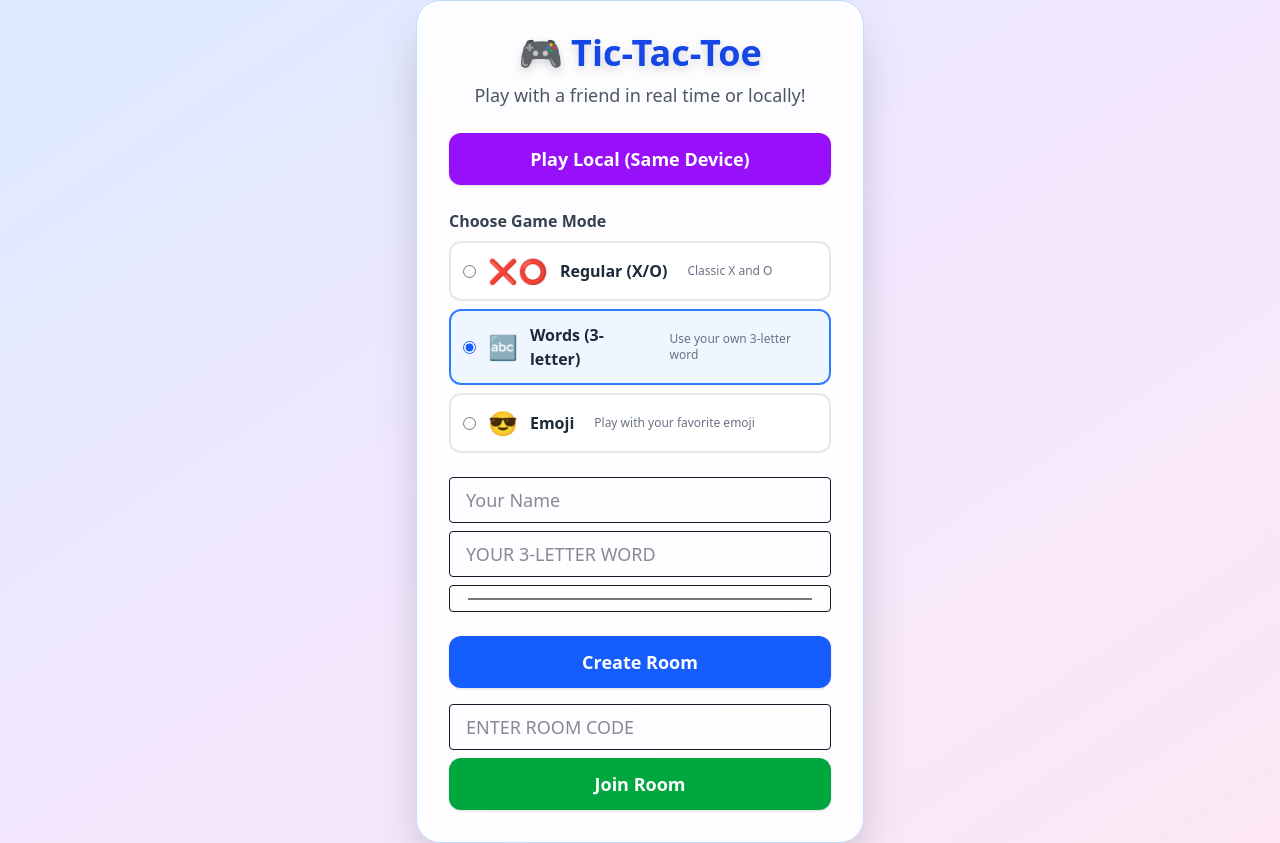
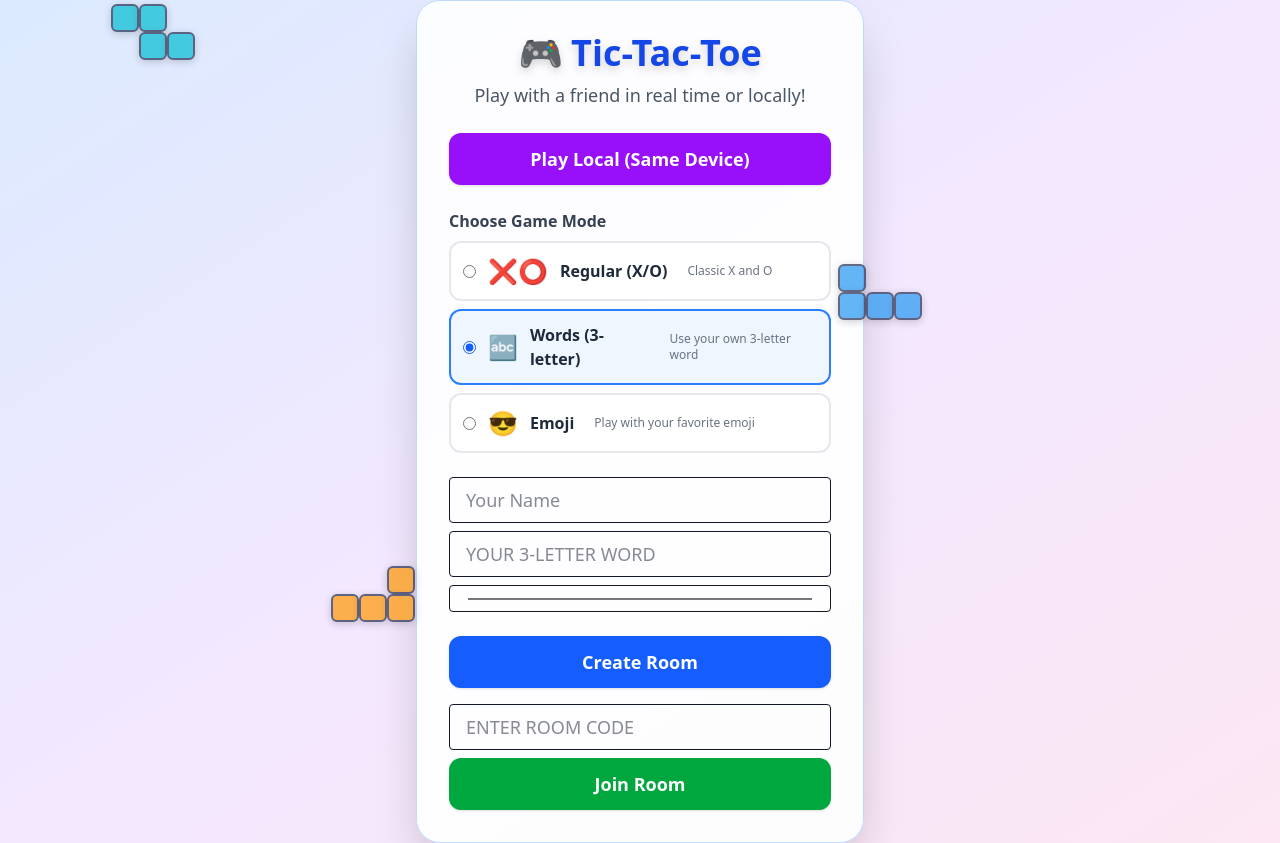
Before and after one commit to arnonrodman/tictactow, a Next.js app: page / in a window 1280 px wide. Built offline with nearby package versions, Linux system fonts and the light colour scheme; no server answers.

Commit message:
Add animated Tetris tiles background and fix client component error

```diff
--- a/src/app/layout.tsx
+++ b/src/app/layout.tsx
@@ -1,5 +1,6 @@
 import type { Metadata } from "next";
 import "./globals.css";
+import TetrisBackground from '../components/TetrisBackground';
 
 export const metadata: Metadata = {
   title: "Create Next App",
@@ -13,7 +14,10 @@ export default function RootLayout({
 }>) {
   return (
     <html lang="en">
-      <body style={{ fontFamily: 'system-ui, sans-serif' }}>{children}</body>
+      <body style={{ fontFamily: 'system-ui, sans-serif', position: 'relative' }}>
+        <TetrisBackground />
+        {children}
+      </body>
     </html>
   );
 }
--- /dev/null
+++ b/src/components/TetrisBackground.tsx
@@ -0,0 +1,87 @@
+"use client";
+import React, { useEffect, useRef, useState } from 'react';
+
+const TETROMINOES = [
+  // Each shape is a 2D array of 1s and 0s
+  { color: '#f44336', shape: [[1, 1, 1, 1]] }, // I
+  { color: '#ffeb3b', shape: [[1, 1], [1, 1]] }, // O
+  { color: '#4caf50', shape: [[0, 1, 0], [1, 1, 1]] }, // T
+  { color: '#2196f3', shape: [[1, 0, 0], [1, 1, 1]] }, // J
+  { color: '#ff9800', shape: [[0, 0, 1], [1, 1, 1]] }, // L
+  { color: '#9c27b0', shape: [[0, 1, 1], [1, 1, 0]] }, // S
+  { color: '#00bcd4', shape: [[1, 1, 0], [0, 1, 1]] }, // Z
+];
+
+const TILE_SIZE = 28; // px
+const FALL_DURATION = 7000; // ms
+const SPAWN_INTERVAL = 900; // ms
+
+function getRandomTetromino() {
+  const t = TETROMINOES[Math.floor(Math.random() * TETROMINOES.length)];
+  return {
+    ...t,
+    left: Math.random() * 90, // percent
+    delay: Math.random() * 2, // seconds
+    id: Math.random().toString(36).slice(2),
+  };
+}
+
+export default function TetrisBackground() {
+  const [tiles, setTiles] = useState<any[]>([]);
+  const containerRef = useRef<HTMLDivElement>(null);
+
+  useEffect(() => {
+    const interval = setInterval(() => {
+      setTiles(tiles => [getRandomTetromino(), ...tiles.filter(t => t.top === undefined || t.top < 100)]);
+    }, SPAWN_INTERVAL);
+    return () => clearInterval(interval);
+  }, []);
+
+  // Animate falling
+  useEffect(() => {
+    const raf = () => {
+      setTiles(tiles => tiles.map(tile => ({ ...tile, top: (tile.top ?? 0) + 0.7 })));
+      requestAnimationFrame(raf);
+    };
+    const id = requestAnimationFrame(raf);
+    return () => cancelAnimationFrame(id);
+  }, []);
+
+  return (
+    <div ref={containerRef} className="fixed inset-0 pointer-events-none z-0 overflow-hidden">
+      {tiles.map(tile => (
+        <div
+          key={tile.id}
+          style={{
+            position: 'absolute',
+            left: `${tile.left}%`,
+            top: `${tile.top ?? 0}%`,
+            transition: 'top 0.2s linear',
+            opacity: 0.7,
+          }}
+        >
+          {tile.shape.map((row: number[], y: number) =>
+            row.map((cell, x) =>
+              cell ? (
+                <div
+                  key={x}
+                  style={{
+                    width: TILE_SIZE,
+                    height: TILE_SIZE,
+                    background: tile.color,
+                    border: '2px solid #222a4d',
+                    borderRadius: 6,
+                    boxShadow: '0 2px 8px #0004',
+                    position: 'absolute',
+                    left: x * TILE_SIZE,
+                    top: y * TILE_SIZE,
+                  }}
+                />
+              ) : null
+            )
+          )}
+        </div>
+      ))}
+    </div>
+  );
+}
```
